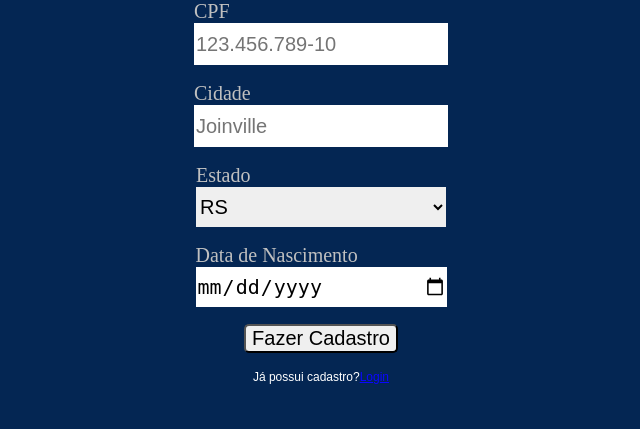
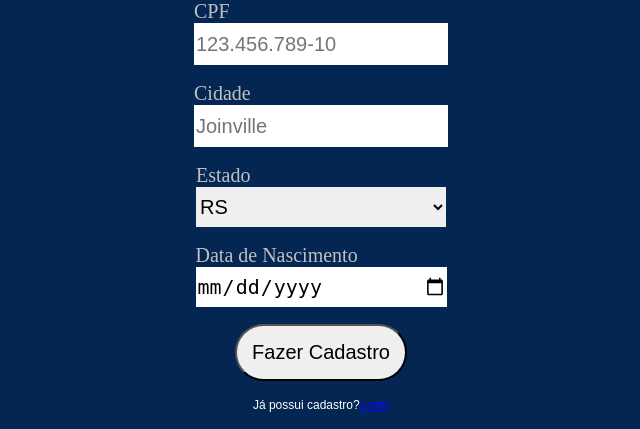
Before and after one commit to wandjr/VanoTech, a PHP site: page /cadastro.html in a window 1280 px wide. Shown: the part 936-1365 px from the top of the page, without its empty margins (319-959 px from the left). Before the commit the page ends 1320 px from the top, so only its background shows below. Run offline with PHP 8.4, Linux system fonts and the light colour scheme; some web fonts are replaced.

Commit message:
Update vanotech.css

```diff
--- a/vanotech.css
+++ b/vanotech.css
@@ -178,5 +178,6 @@ a
 .botao_cadastro
 {
     font-size: 20px;
-    border-radius: 5px;
+    border-radius: 50px;
+    padding: 15px;
 }
```
